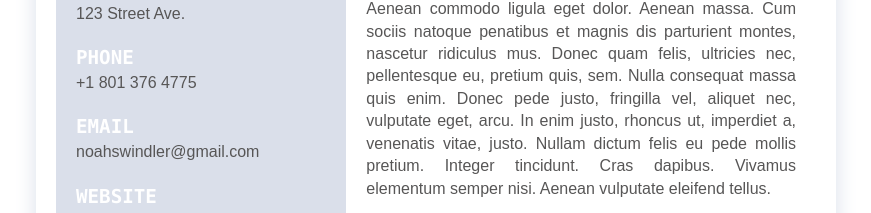
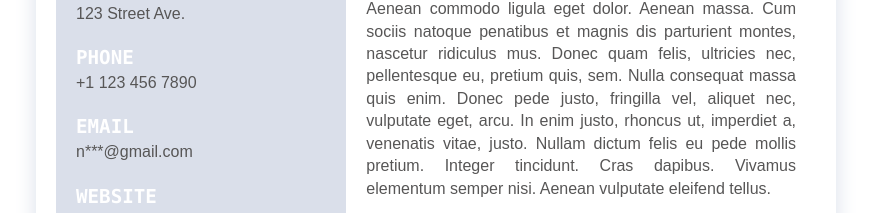
Before and after one commit to Norgret/Norgret.github.io, a plain HTML site: page html/index.html in a window 1280 px wide. Shown: the part 420-633 px from the top of the page, without its empty margins (204-1075 px from the left). Drawn offline with Linux system fonts and the light colour scheme.

Commit message:
expunged personal info

```diff
--- a/html/index.html
+++ b/html/index.html
@@ -26,9 +26,9 @@
 					<p class='text subheading'>ADDRESS</p>
 					<p class='text'>123 Street Ave.</p>
 					<p class='text subheading'>PHONE</p>
-					<p class='text'>+1 801 376 4775</p>
+					<p class='text'>+1 123 456 7890</p>
 					<p class='text subheading'>EMAIL</p>
-					<a class='text link' href="mailto: noahswindler@gmail.com"><p class='text'>noahswindler@gmail.com</p></a>
+					<a class='text link' href="mailto: n***@gmail.com"><p class='text'>n***@gmail.com</p></a>
 					<p class='text subheading'>WEBSITE</p>
 					<a class='text link' href="https://example.com"><p class='text'>www.example.com</p></a>
 					<p class='text subheading'>GIT</p>
```
